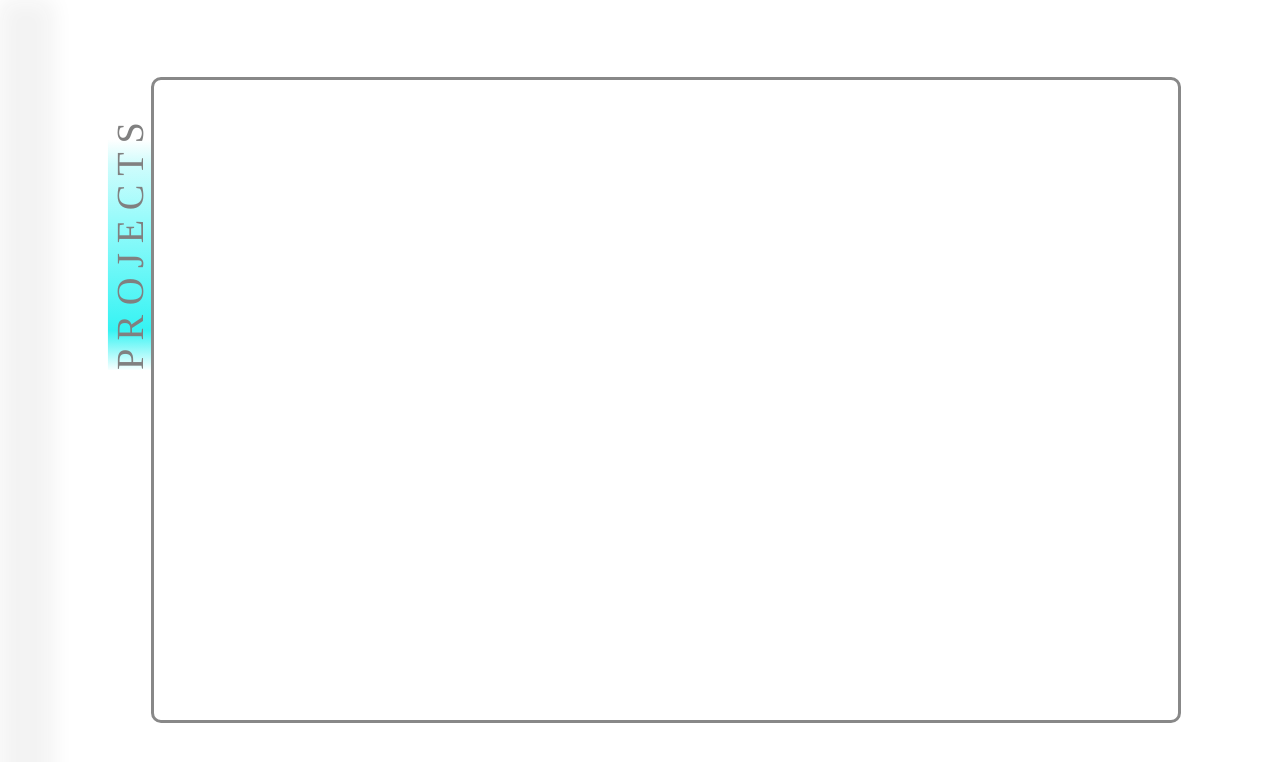
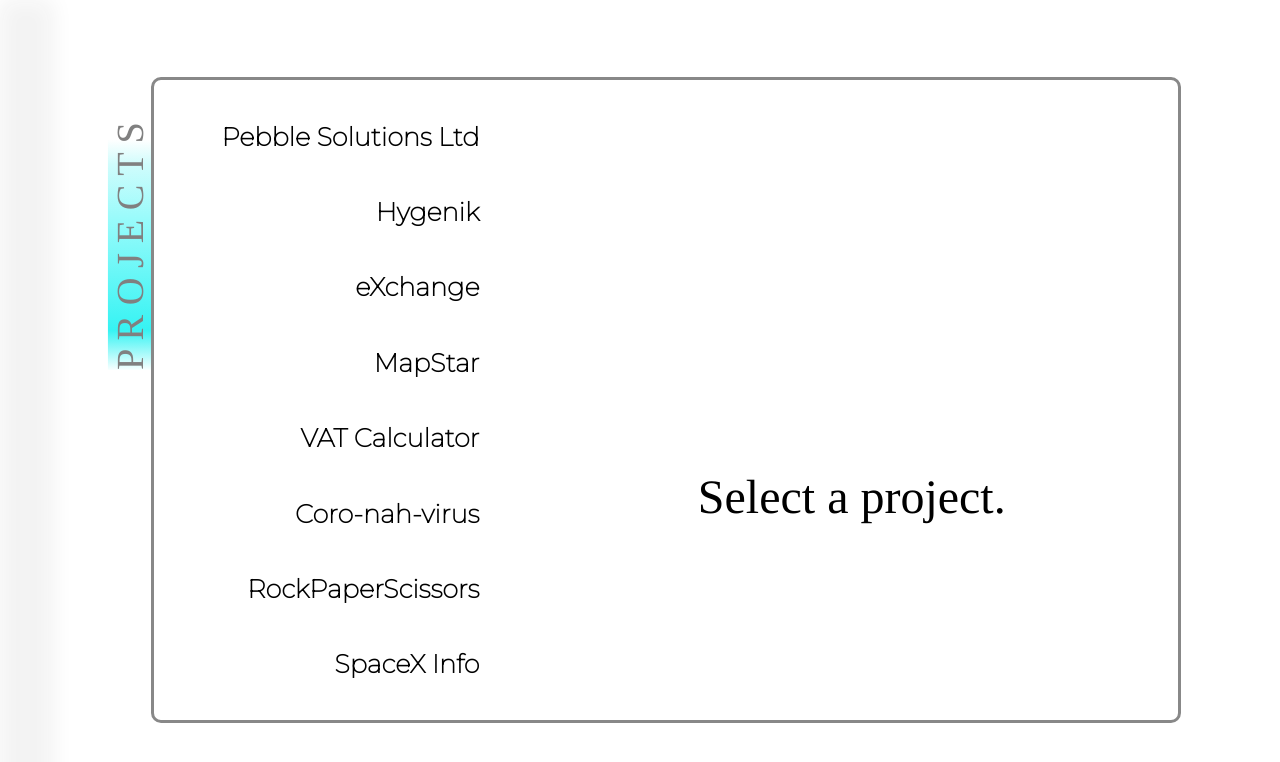
Before and after one commit to ck2e14/portfoliov4, a React (Create React App) app: page /projects in a window 1280 px wide. Shown: the top 762 px of the page. Built offline with nearby package versions, Linux system fonts and the light colour scheme.

Commit message:
projects page mostly finished, needs anims and tidier CSS

```diff
--- a/package.json
+++ b/package.json
@@ -10,7 +10,8 @@
     "react-dom": "^16.13.1",
     "react-router-dom": "^5.2.0",
     "react-scripts": "3.4.3",
-    "react-typical": "^0.1.3"
+    "react-typical": "^0.1.3",
+    "semantic-ui-react": "^1.2.1"
   },
   "scripts": {
     "start": "react-scripts start",
--- a/src/App.css
+++ b/src/App.css
@@ -6,6 +6,28 @@
   /* font-family: 'Tinos', serif;   */
   font-family: 'Montserrat', sans-serif;
 }
+
+.content-container {
+  height: 100%;
+  width: 100%;
+  padding-left: 2%;
+  z-index: 97;
+  /* animation: fade-in 1s; */
+}
+
+.content-border {
+  position: absolute;
+  top: 50%;
+  left: 52%;
+  transform: translate(-50%, -50%);
+  height: 80%;
+  font-size: 6vh;
+  width: 80%;
+  border: 3px solid rgb(136, 136, 136);
+  z-index: 1;
+  border-radius: 10px;
+}
+
 
 .shader {
   position: fixed;
--- a/src/Components/About/About-style.css
+++ b/src/Components/About/About-style.css
@@ -1,23 +1,3 @@
-.content-container {
-   height: 100%;
-   width: 100%;
-   padding-left: 2%;
-   z-index: 97;
-   /* animation: fade-in 1s; */
-}
-
-.content-border {
-   position: absolute;
-   top: 50%;
-   left: 52%;
-   transform: translate(-50%, -50%);
-   height: 80%;
-   font-size: 6vh;
-   width: 80%;
-   border: 3px solid rgb(136, 136, 136);
-   z-index: 1;
-   border-radius: 10px;
-}
 
 .typewriter {
    position: absolute;
--- /dev/null
+++ b/src/Components/ProjectCard/ProjectCard-style.css
@@ -0,0 +1,21 @@
+.projectcard-container {
+   /* border: 2px solid rgb(70, 70, 70); */
+   width: 75%;
+   padding: 1%;
+   font-size: 2vw;
+   cursor: pointer;
+   border-radius: 10px;
+   text-align: right;
+   font-weight: bold;
+   transition: all .5s;
+}
+
+.projectcard-container:hover {
+   color: rgb(0, 0, 0);
+   font-weight: bold;
+   background: linear-gradient(90deg,
+      rgba(248,255,255,1) 0%,
+      rgb(254, 255, 202) 16%,
+      rgb(158, 255, 171) 73%,
+      rgba(255,255,255,1) 93%);
+}
--- /dev/null
+++ b/src/Components/ProjectCard/ProjectCard.js
@@ -0,0 +1,15 @@
+import React from 'react'
+import './ProjectCard-style.css'
+
+const ProjectCard = props => {
+
+   const { project, handleClick } = props
+
+   return(
+      <div className="projectcard-container" onClick={() => handleClick(project)}>
+         {project.title}
+      </div>
+   )
+}
+
+export default ProjectCard
--- a/src/Components/Projects/Projects-style.css
+++ b/src/Components/Projects/Projects-style.css
@@ -1,3 +1,12 @@
+.projects-top-flex {
+   height: 100%;
+   width: 100%;
+   position: relative;
+   display: flex;
+
+   /* border: 2px solid green; */
+}
+
 .vertical-projects-title {
    font-size: 3vw;
    position: absolute;
@@ -11,3 +20,75 @@
    cursor: default;
    background: linear-gradient(90deg, rgba(248,255,255,1) 0%, rgba(54,243,243,1) 16%, rgba(153,251,251,1) 61%, rgba(208,252,252,1) 83%, rgba(255,255,255,1) 93%);
 }
+
+.projectCards-container-flex {
+   position: relative;
+   top: 50%;
+   transform: translateY(-50%);
+   display: flex;
+   flex-direction: column;
+   width: 100%;
+   align-items: center;
+   justify-content: space-evenly;
+   flex:1;
+}
+
+/* EXPANDED PANEL CSS BELOW */
+.projects-expandedCards-container {
+   flex:1.75;
+   /* border: 2px solid rgb(46, 46, 46); */
+   border-top-right-radius: .5vw;
+   border-bottom-right-radius: .5vw;
+}
+
+.expandedCards-content {
+   position: relative;
+   height: 98%;
+   width: 98%;
+   top: 50%; left: 50%;
+   transform: translate(-50%, -50%);
+   /* border: 2px solid orange; */
+}
+
+.expanded-title {
+   width: 100%;
+   text-align: center;
+   top: 20%;
+   position: relative;
+   /* font-weight: bold; */
+   font-family: 'Tinos', serif;
+
+}
+
+.no-card-selected {
+   /* height: 100%; */
+   padding-top: 40%;
+}
+
+.expandedCard-blurb {
+   font-size: 1.5vw;
+   position: relative;
+   top: 40%;
+   width: 80%;
+   left: 50%;
+   transform: translate(-50%, -50%);
+}
+
+a {
+   text-decoration: none;
+   transition: all .25s;
+   font-weight: bold;
+   padding: 2%;
+}
+
+a:hover {
+   color: rgb(255, 255, 255);
+   background-color: rgb(236, 122, 122);
+}
+
+.expandedCard-links {
+   width: 100%;
+   text-align: center;
+   text-transform: uppercase;
+   font-size: 1vw;
+}
--- a/src/Components/Projects/Projects.js
+++ b/src/Components/Projects/Projects.js
@@ -1,18 +1,149 @@
-import React from 'react';
+import React, { useState } from 'react';
 import './Projects-style.css'
+import ProjectCard from '../ProjectCard/ProjectCard'
 
 const Projects = () => {
+   // TODO: based on activeCard, keep that ProjectCard highlighted
+
+   const [ activeCard, setActiveCard ] = useState()
+
+   const handleCardClick = cardObj => {
+      setActiveCard(cardObj)
+      console.log(cardObj)
+   }
+
+   const pebble = {
+      title: 'Pebble Solutions Ltd',
+      content: 'Designed and created a mobile-responsive "brochure" style frontend for Pebble Solutions Ltd. Site maintained and updated via FTP. JavaScript React (hooks, router), HTML, vanilla CSS3.',
+      link: 'https://pebblesolutions.com',
+      codeLink: 'https://github.com/ck2e14/PebbleSolutions'
+   }
+
+   const hygenik = {
+      title: 'Hygenik',
+      content: 'Plots FSA hygiene ratings data for food-serving premises on a map and side-panel. Uses current location or search term. Users can blacklist sites. React.js (hooks, router), JavaScript (ES6, Async), CSS3, HTNL, JWT-Authentication, Rails API.',
+      link: 'https://mod5-frontend.herokuapp.com/',
+      codeLink: 'https://github.com/ck2e14/Mod5ProjectBackend'
+   }
+
+   const eXchange = {
+      title: 'eXchange',
+      content: 'Currency exchange rate calculator. Rates pulled live from exchangeratesapi.io. React.js (hooks), JavaScript (ES6, fetch), vanilla CSS3, HTML.',
+      link: 'https://practical-goldstine-fa44e5.netlify.app',
+      codeLink: 'https://github.com/ck2e14/eXchange'
+   }
+
+   const mapStar = {
+      title: 'MapStar',
+      content: 'Google API-led route manager and directions service. JavaScript (ES6) React.js (hooks, router), JWT-Authentication, CSS3, HTML, Rails API.',
+      codeLink: 'https://github.com/ck2e14/Mod4Project',
+   }
+
+   const vatCalc = {
+      title: 'VAT Calculator',
+      content: 'Dynamic VAT calculator, with adjustable VAT rates. Can enter multiple values for sum or single value VAT. Rounds using appropriate JavaScript ( i.e. not .toFixed() ) and formats toLocaleString(). Built in React.js (hooks, controlled forms), vanilla CSS3 and HTML.',
+      link: 'https://cook-dev-test.netlify.app/',
+      codeLink: 'https://github.com/ck2e14/cook-test'
+   }
+
+   const coronahvirus = {
+      title: 'Coro-nah-virus',
+      content: "Google Chrome extension. Recursively searches through a website's HTML elements and black-box censors 'coronavirus' and 'COVID-19'. Because why not! Written in JavaScript, RegEx HTML and CSS.",
+      codeLink: "https://github.com/ck2e14/Coro-nah-virus"
+   }
+
+   const rps = {
+      title: 'RockPaperScissors',
+      content: "My take on the classic Rock Paper Scissors game. User plays vs. computer, and must select option before round timer elapses. Computer player randomly selects choice. Scoreboard tracks session's score. JavaScript (ES6) React (using hooks), vanilla CSS.",
+      link: 'https://rock-paper-scissors-cwk.netlify.app',
+      codeLink: 'https://github.com/ck2e14/rock-paper-scissors'
+   }
+
+   const spaceX = {
+      title: 'SpaceX Info',
+      content: "Uses JavaScript Fetch API to display SpaceX's various rockets and dragon vehicles (technical data and gallery). JavaScript (ES6, Async) React (hooks), animated vanilla CSS.",
+      link: 'https://spacex-cwk.netlify.app',
+      codeLin: 'https://github.com/ck2e14/spaceX-vehicles'
+   }
+
    return(
       <>
          <div className="content-container">
+
          <div className="vertical-projects-title">P R O J E C T S</div>
 
             <div className="content-border">
 
+               <div className="projects-top-flex">
+
+                  <div className="projectCards-container-flex">
+
+                     <ProjectCard project={pebble} handleClick={handleCardClick}/>
+
+                     <ProjectCard project={hygenik} handleClick={handleCardClick}/>
+
+                     <ProjectCard project={eXchange} handleClick={handleCardClick}/>
+
+                     <ProjectCard project={mapStar} handleClick={handleCardClick}/>
+
+                     <ProjectCard project={vatCalc} handleClick={handleCardClick}/>
+
+                     <ProjectCard project={coronahvirus} handleClick={handleCardClick}/>
+
+                     <ProjectCard project={rps} handleClick={handleCardClick}/>
+
+                     <ProjectCard project={spaceX} handleClick={handleCardClick}/>
+
+                     </div>
+
+                  <div className="projects-expandedCards-container">
+
+                     {activeCard ?
+
+                        <div className="expandedCards-content">
+
+                           <div className="expanded-title">
+                              {activeCard.title}
+                           </div>
+
+                           <div className="expandedCard-blurb">
+                              {activeCard.content}
+
+                              <br/><br/><br/>
+
+                              <div className="expandedCard-links">
+                                 <a href={activeCard.link}
+                                    className="live-link"
+                                    target="_blank"
+                                    rel="noopener noreferrer">
+                                       Visit {activeCard.title}
+                                 </a>
+                                 <a href={activeCard.codeLink}
+                                    className="live-link"
+                                    target="_blank"
+                                    rel="noopener noreferrer">
+                                       View {activeCard.title} code
+                                 </a>
+                              </div>
+
+                           </div>
+
+                        </div>
+
+                     :
+
+                        <div className="no-card-selected expanded-title">
+                           Select a project.
+                        </div>
+                     }
+
+                  </div>
+
+               </div>
+
             </div>
 
          </div>
-
 
       </>
    )
```
Also changed, not shown: 1 other file (tests, documents, lock files or other folders).
